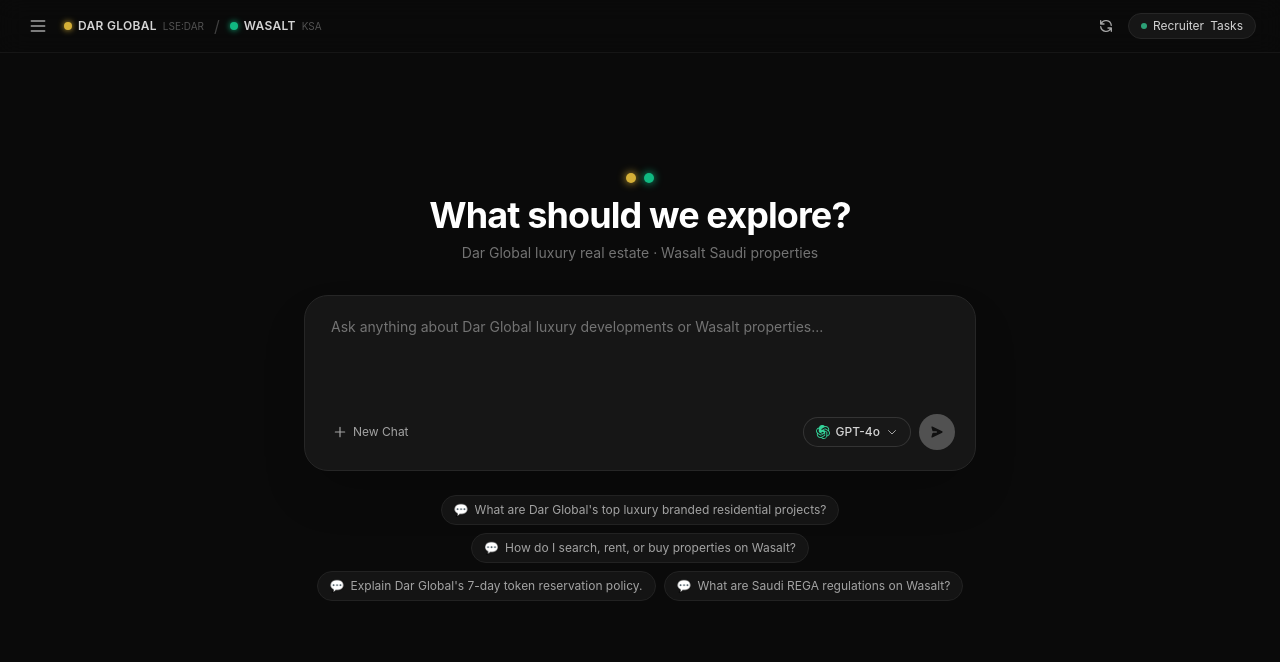
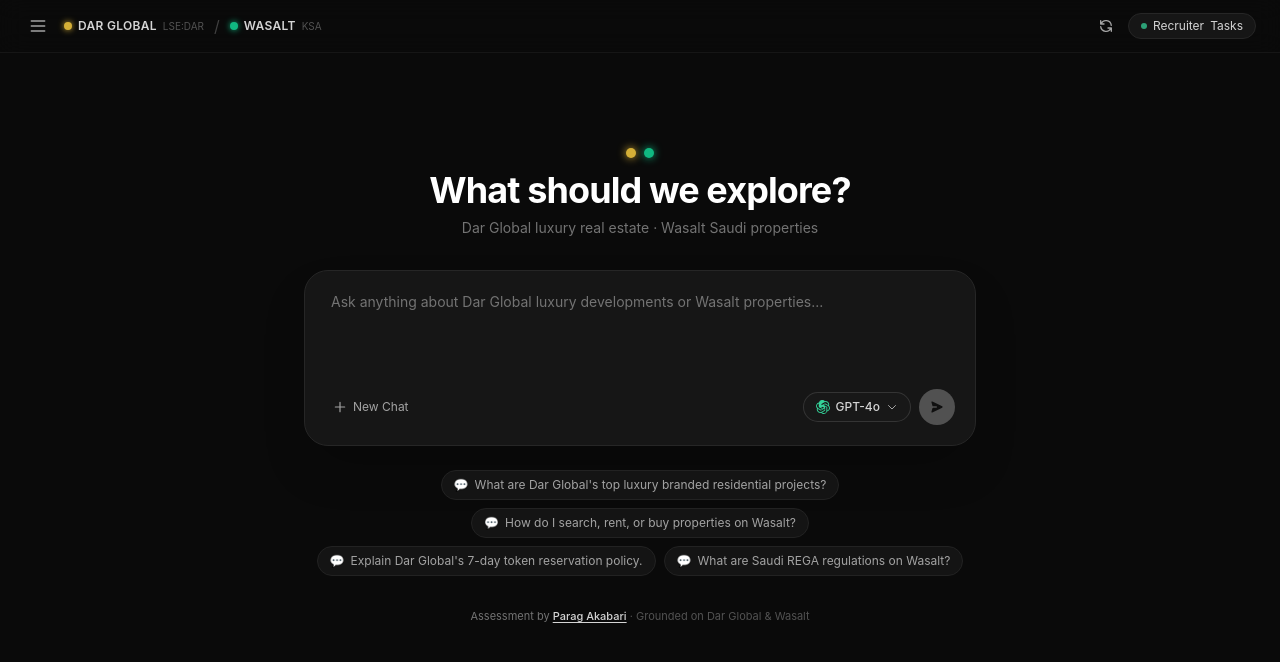
Before and after one commit to paragakabari001/ai-Chatbot, a React (Vite) app in the folder frontend/: page / in a window 1280 px wide. Shown: the top 662 px of the page. Built offline with nearby package versions, Linux system fonts and the light colour scheme.

Commit message:
style: add subtle Assessment by Parag Akabari branding credit in footer and sidebar

```diff
--- a/frontend/src/App.jsx
+++ b/frontend/src/App.jsx
@@ -548,6 +548,19 @@
                 </button>
               ))}
             </div>
+
+            {/* Assessment Footer By Parag Akabari */}
+            <div className="mt-8 text-center text-[11px] text-neutral-500 font-normal">
+              <span>Assessment by </span>
+              <button
+                type="button"
+                onClick={() => setShowRecruiterModal(true)}
+                className="text-neutral-300 hover:text-white font-medium underline underline-offset-2 transition"
+              >
+                Parag Akabari
+              </button>
+              <span className="text-neutral-600 hidden sm:inline"> · Grounded on Dar Global & Wasalt</span>
+            </div>
           </div>
         ) : (
           /* Active Chat Feed */
@@ -573,7 +586,7 @@
 
         {/* Floating Input Bar with background gradient fade (prevents text overlap) */}
         {messages.length > 0 && (
-          <div className="absolute bottom-0 left-0 right-0 px-2 sm:px-3 pb-3 sm:pb-4 pt-8 bg-gradient-to-t from-[#0A0A0A] via-[#0A0A0A]/95 to-transparent pointer-events-none">
+          <div className="absolute bottom-0 left-0 right-0 px-2 sm:px-3 pb-1.5 sm:pb-2 pt-6 bg-gradient-to-t from-[#0A0A0A] via-[#0A0A0A]/95 to-transparent pointer-events-none">
             <div className="pointer-events-auto max-w-3xl mx-auto">
               <InputBar
                 compact={true}
@@ -591,6 +604,18 @@
                 setModel={setModel}
                 currentModelObj={currentModelObj}
               />
+              {/* Subtle Candidate Credit Footer */}
+              <div className="text-center pt-1.5 pb-0.5 text-[10px] text-neutral-500 font-normal">
+                <span>Assessment by </span>
+                <button
+                  type="button"
+                  onClick={() => setShowRecruiterModal(true)}
+                  className="text-neutral-400 hover:text-neutral-200 font-medium underline underline-offset-2 transition"
+                >
+                  Parag Akabari
+                </button>
+                <span className="text-neutral-600"> · Grounded AI Chatbot</span>
+              </div>
             </div>
           </div>
         )}
--- a/frontend/src/components/Sidebar.jsx
+++ b/frontend/src/components/Sidebar.jsx
@@ -187,7 +187,7 @@
               <span>Clear all</span>
             </button>
           ) : (
-            <span className="text-[10px] text-neutral-600">Dar Global & Wasalt</span>
+            <span className="text-[10px] text-neutral-500">Assessment by Parag Akabari</span>
           )}
 
           <span className="text-[10px] text-neutral-500">
```
